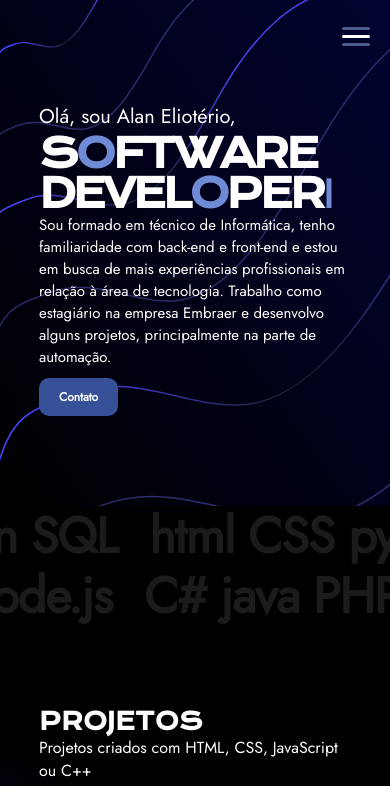
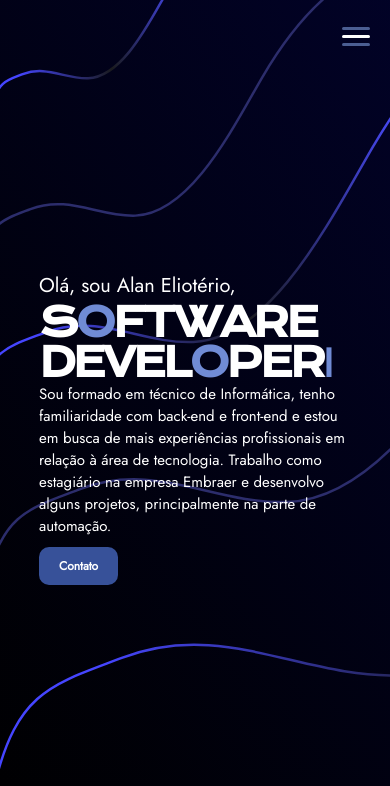
Before and after one commit to AlanElioterio/Portfolio, a plain HTML site: page index.html in a window 390 px wide. Shown: the top 786 px of the page. Drawn offline with nearby package versions, Linux system fonts and the light colour scheme.

Commit message:
Atualizar tamanho página inicial

```diff
--- a/css/style.css
+++ b/css/style.css
@@ -507,7 +507,7 @@ body{
         padding: 10px 20px !important;
     }
     #paginainicial{
-        height: 60vh !important;
+        height: 100vh !important;
     }
     #ling1 h1, #ling2 h1{
         white-space: nowrap;
```
